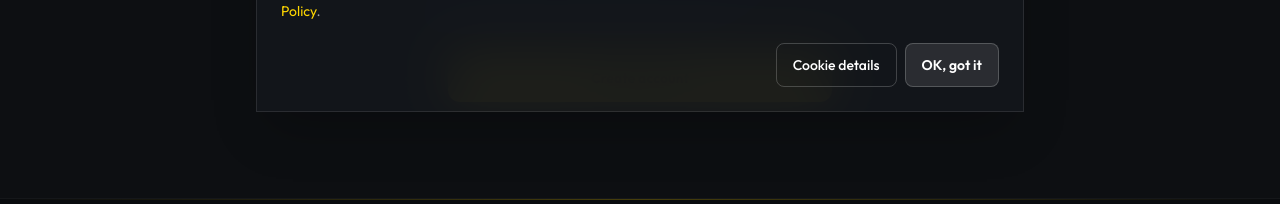
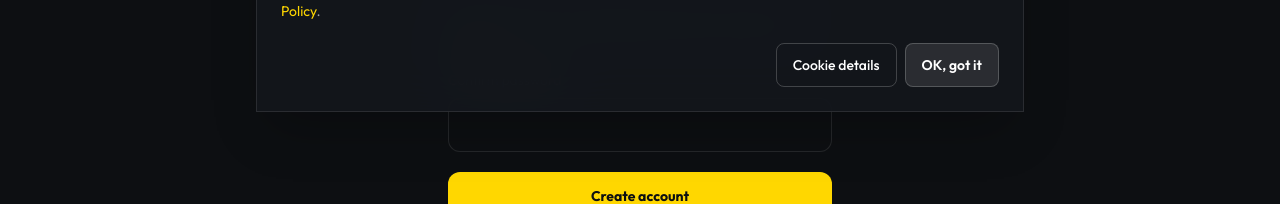
Before and after one commit to korf360/fastpromo, a Next.js app: page /register in a window 1280 px wide. Shown: the part 664-868 px from the top of the page. Built offline with nearby package versions, Linux system fonts and the light colour scheme; no server answers.

Commit message:
Require strong passwords and confirm password on registration.
Co-authored-by: Cursor <cursoragent@cursor.com>

```diff
--- a/src/app/api/account/password/route.ts
+++ b/src/app/api/account/password/route.ts
@@ -3,10 +3,14 @@ import { z } from "zod";
 import { auth } from "@/auth";
 import { prisma } from "@/lib/prisma";
 import { hashPassword, verifyPassword } from "@/lib/cashback";
+import {
+  getPasswordStrengthError,
+  strongPasswordSchema,
+} from "@/lib/password";
 
 const schema = z.object({
-  currentPassword: z.string().min(8).max(128),
-  newPassword: z.string().min(8).max(128),
+  currentPassword: z.string().min(1).max(128),
+  newPassword: strongPasswordSchema,
 });
 
 export async function PATCH(request: Request) {
@@ -28,7 +32,13 @@ export async function PATCH(request: Request) {
   const parsed = schema.safeParse(raw);
   if (!parsed.success) {
     return NextResponse.json(
-      { ok: false, error: "Passwords must be 8–128 characters." },
+      {
+        ok: false,
+        error:
+          parsed.error.issues[0]?.message ??
+          getPasswordStrengthError(String((raw as { newPassword?: string })?.newPassword ?? "")) ??
+          "Invalid password.",
+      },
       { status: 400 }
     );
   }
--- a/src/app/api/auth/register/route.ts
+++ b/src/app/api/auth/register/route.ts
@@ -2,15 +2,11 @@ import { NextResponse } from "next/server";
 import { z } from "zod";
 import { prisma } from "@/lib/prisma";
 import { hashPassword } from "@/lib/cashback";
+import { strongPasswordSchema } from "@/lib/password";
 
 const registerSchema = z.object({
   email: z.string().email().max(254),
-  password: z
-    .string()
-    .min(8, "Password must be at least 8 characters")
-    .max(128)
-    .regex(/[A-Za-z]/, "Password must include a letter")
-    .regex(/[0-9]/, "Password must include a number"),
+  password: strongPasswordSchema,
   name: z.string().trim().min(1).max(80).optional(),
 });
 
@@ -20,7 +16,10 @@ export async function POST(request: Request) {
     const parsed = registerSchema.safeParse(body);
     if (!parsed.success) {
       return NextResponse.json(
-        { ok: false, error: parsed.error.issues[0]?.message ?? "Invalid input." },
+        {
+          ok: false,
+          error: parsed.error.issues[0]?.message ?? "Invalid input.",
+        },
         { status: 400 }
       );
     }
--- a/src/components/AccountSettings.tsx
+++ b/src/components/AccountSettings.tsx
@@ -2,6 +2,11 @@
 
 import { FormEvent, useState } from "react";
 import { useRouter } from "next/navigation";
+import {
+  getPasswordStrengthError,
+  PASSWORD_MIN_LENGTH,
+  PASSWORD_REQUIREMENTS_HINT,
+} from "@/lib/password";
 
 type Props = {
   initialName: string;
@@ -55,6 +60,12 @@ export function AccountSettings({ initialName, email }: Props) {
 
     if (newPassword !== confirmPassword) {
       setPasswordError("New passwords do not match.");
+      return;
+    }
+
+    const strengthError = getPasswordStrengthError(newPassword);
+    if (strengthError) {
+      setPasswordError(strengthError);
       return;
     }
 
@@ -143,7 +154,7 @@ export function AccountSettings({ initialName, email }: Props) {
             Security
           </h3>
           <p className="mt-1 text-xs text-white/35">
-            Change your password (minimum 8 characters)
+            {PASSWORD_REQUIREMENTS_HINT}
           </p>
         </div>
         <label className="block">
@@ -152,7 +163,7 @@ export function AccountSettings({ initialName, email }: Props) {
             type="password"
             autoComplete="current-password"
             required
-            minLength={8}
+            minLength={1}
             value={currentPassword}
             onChange={(e) => setCurrentPassword(e.target.value)}
             className="input-gold w-full rounded-lg border border-white/10 bg-[#0d0f12] px-3 py-3 text-base text-white"
@@ -164,7 +175,8 @@ export function AccountSettings({ initialName, email }: Props) {
             type="password"
             autoComplete="new-password"
             required
-            minLength={8}
+            minLength={PASSWORD_MIN_LENGTH}
+            maxLength={128}
             value={newPassword}
             onChange={(e) => setNewPassword(e.target.value)}
             className="input-gold w-full rounded-lg border border-white/10 bg-[#0d0f12] px-3 py-3 text-base text-white"
@@ -176,7 +188,8 @@ export function AccountSettings({ initialName, email }: Props) {
             type="password"
             autoComplete="new-password"
             required
-            minLength={8}
+            minLength={PASSWORD_MIN_LENGTH}
+            maxLength={128}
             value={confirmPassword}
             onChange={(e) => setConfirmPassword(e.target.value)}
             className="input-gold w-full rounded-lg border border-white/10 bg-[#0d0f12] px-3 py-3 text-base text-white"
--- a/src/components/RegisterForm.tsx
+++ b/src/components/RegisterForm.tsx
@@ -1,10 +1,15 @@
 "use client";
 
-import { FormEvent, useState } from "react";
+import { FormEvent, useMemo, useState } from "react";
 import { signIn } from "next-auth/react";
 import { useRouter, useSearchParams } from "next/navigation";
 import Link from "next/link";
 import { GoogleSignInButton } from "./GoogleSignInButton";
+import {
+  getPasswordStrengthError,
+  PASSWORD_MIN_LENGTH,
+  PASSWORD_REQUIREMENTS_HINT,
+} from "@/lib/password";
 
 type Props = {
   googleEnabled?: boolean;
@@ -19,13 +24,30 @@ export function RegisterForm({ googleEnabled = false }: Props) {
   const [name, setName] = useState("");
   const [email, setEmail] = useState("");
   const [password, setPassword] = useState("");
+  const [confirmPassword, setConfirmPassword] = useState("");
   const [error, setError] = useState<string | null>(null);
   const [loading, setLoading] = useState(false);
 
+  const strengthError = useMemo(
+    () => (password ? getPasswordStrengthError(password) : null),
+    [password]
+  );
+
   async function onSubmit(e: FormEvent) {
     e.preventDefault();
+    setError(null);
+
+    const policyError = getPasswordStrengthError(password);
+    if (policyError) {
+      setError(policyError);
+      return;
+    }
+    if (password !== confirmPassword) {
+      setError("Passwords do not match.");
+      return;
+    }
+
     setLoading(true);
-    setError(null);
 
     const res = await fetch("/api/auth/register", {
       method: "POST",
@@ -130,15 +152,45 @@ export function RegisterForm({ googleEnabled = false }: Props) {
             id="password"
             type="password"
             required
-            minLength={8}
+            minLength={PASSWORD_MIN_LENGTH}
+            maxLength={128}
             autoComplete="new-password"
             value={password}
             onChange={(e) => setPassword(e.target.value)}
+            aria-describedby="password-hint"
             className="input-gold w-full rounded-xl border border-white/10 bg-[#0d0f12] px-4 py-3.5 text-base text-white"
           />
-          <p className="mt-1.5 text-xs text-white/40">
-            At least 8 characters, including a letter and a number.
+          <p id="password-hint" className="mt-1.5 text-xs text-white/40">
+            {PASSWORD_REQUIREMENTS_HINT}
           </p>
+          {password.length > 0 && strengthError && (
+            <p className="mt-1 text-xs text-amber-300/90">{strengthError}</p>
+          )}
+          {password.length > 0 && !strengthError && (
+            <p className="mt-1 text-xs text-emerald-300/90">Password looks strong.</p>
+          )}
+        </div>
+        <div>
+          <label
+            htmlFor="confirm-password"
+            className="mb-2 block text-sm text-white/70"
+          >
+            Confirm password
+          </label>
+          <input
+            id="confirm-password"
+            type="password"
+            required
+            minLength={PASSWORD_MIN_LENGTH}
+            maxLength={128}
+            autoComplete="new-password"
+            value={confirmPassword}
+            onChange={(e) => setConfirmPassword(e.target.value)}
+            className="input-gold w-full rounded-xl border border-white/10 bg-[#0d0f12] px-4 py-3.5 text-base text-white"
+          />
+          {confirmPassword.length > 0 && password !== confirmPassword && (
+            <p className="mt-1 text-xs text-amber-300/90">Passwords do not match.</p>
+          )}
         </div>
 
         {error && (
--- /dev/null
+++ b/src/lib/password.ts
@@ -0,0 +1,43 @@
+import { z } from "zod";
+
+export const PASSWORD_MIN_LENGTH = 10;
+export const PASSWORD_MAX_LENGTH = 128;
+
+export const PASSWORD_REQUIREMENTS_HINT =
+  "At least 10 characters, with uppercase, lowercase, a number, and a symbol.";
+
+/** Returns an error message, or null if the password meets policy. */
+export function getPasswordStrengthError(password: string): string | null {
+  if (password.length < PASSWORD_MIN_LENGTH) {
+    return `Password must be at least ${PASSWORD_MIN_LENGTH} characters.`;
+  }
+  if (password.length > PASSWORD_MAX_LENGTH) {
+    return `Password must be at most ${PASSWORD_MAX_LENGTH} characters.`;
+  }
+  if (!/[a-z]/.test(password)) {
+    return "Password must include a lowercase letter.";
+  }
+  if (!/[A-Z]/.test(password)) {
+    return "Password must include an uppercase letter.";
+  }
+  if (!/[0-9]/.test(password)) {
+    return "Password must include a number.";
+  }
+  if (!/[^A-Za-z0-9\s]/.test(password)) {
+    return "Password must include a symbol (e.g. !@#$%).";
+  }
+  if (/\s/.test(password)) {
+    return "Password cannot contain spaces.";
+  }
+  return null;
+}
+
+export const strongPasswordSchema = z
+  .string()
+  .max(PASSWORD_MAX_LENGTH)
+  .superRefine((value, ctx) => {
+    const message = getPasswordStrengthError(value);
+    if (message) {
+      ctx.addIssue({ code: "custom", message });
+    }
+  });
```
